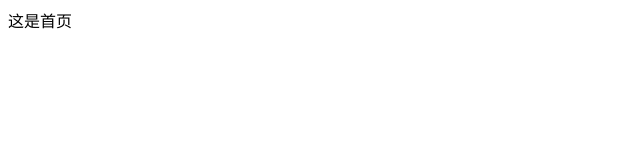
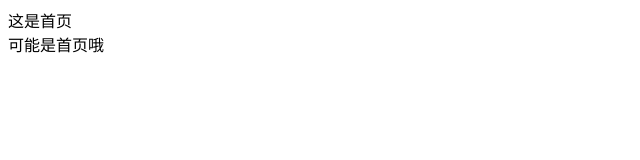
Before and after one commit to happygogoboy/h52108qi, a website: page src/index.html in a window 1280 px wide. Shown: the whole page, without its empty margins (0-640 px from the left). Drawn offline with Linux system fonts and the light colour scheme.

Commit message:
1.首页加入了另外的东西

```diff
--- a/src/index.html
+++ b/src/index.html
@@ -10,6 +10,7 @@
 
 <body>
     <div>这是首页</div>
+    <div>可能是首页哦</div>
 
 </body>
 
```
